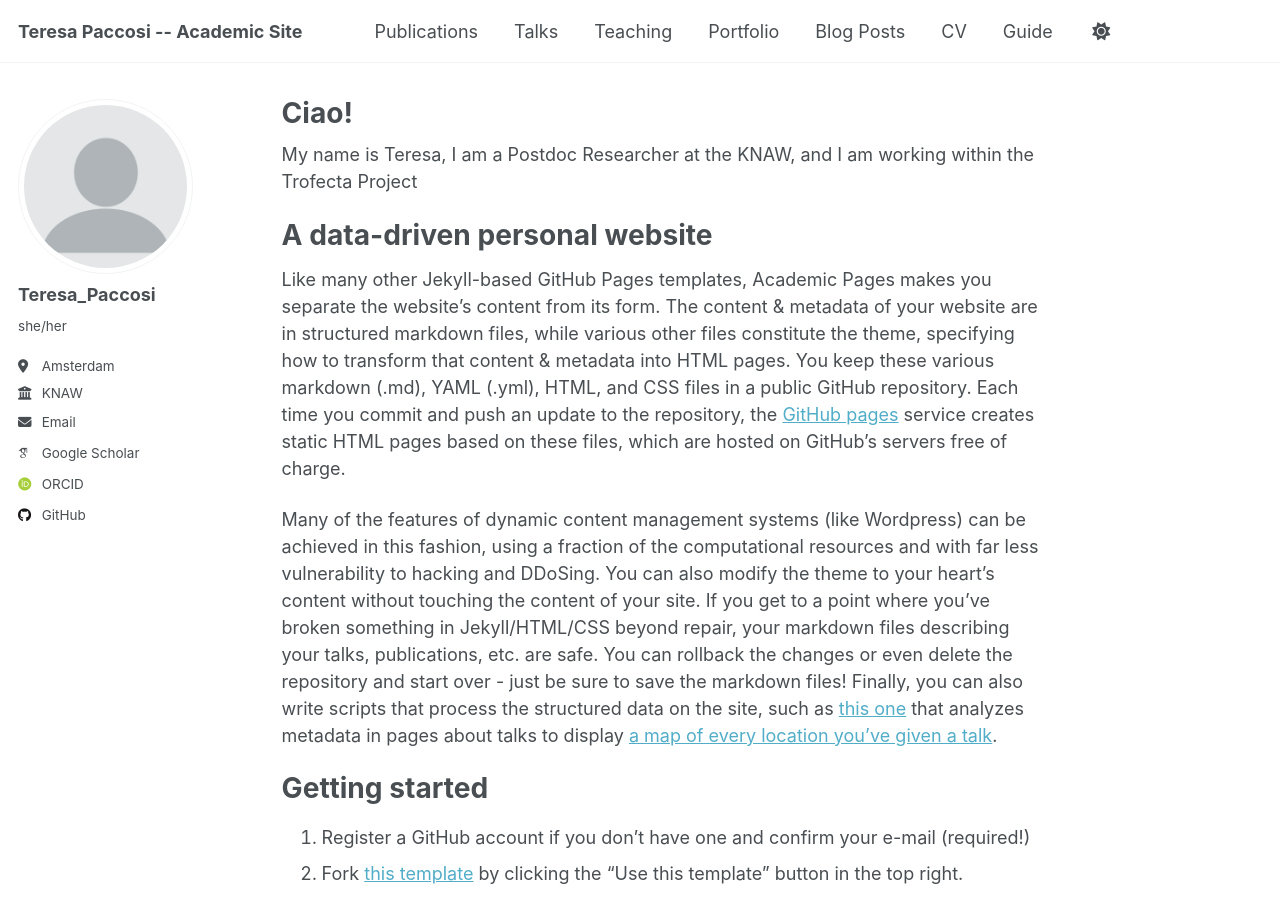
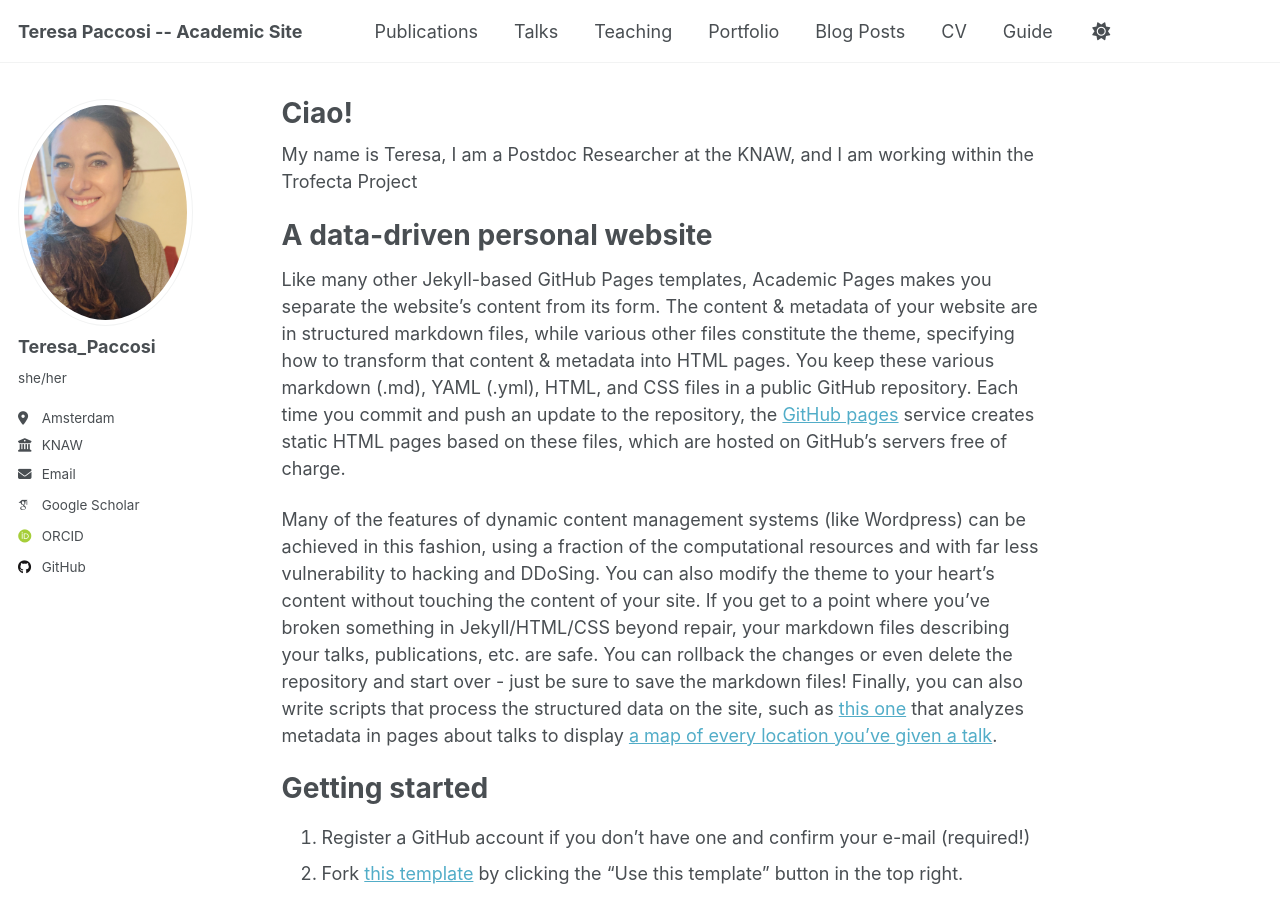
Before and after one commit to tpaccosi/tpaccosi.github.io, a Jekyll site: the page built from _pages/about.md, in a window 1280 px wide and 900 px high. Built offline with Jekyll 4.4.1, drawn with Linux system fonts in a browser that asks for light colours; some web fonts are replaced.

Commit message:
Update _config.yml

```diff
--- a/_config.yml
+++ b/_config.yml
@@ -22,7 +22,7 @@ repository               : "tpaccosi/tpaccosi.github.io"
 #               Additional customization can be done by editing /_includes/author-profile.html
 author:
   # Biographic information
-  avatar           : "profile.png"
+  avatar           : "IMG_4107.jpg"
   name             : "Teresa_Paccosi"
   pronouns         : "she/her"
   bio              : ""
```
